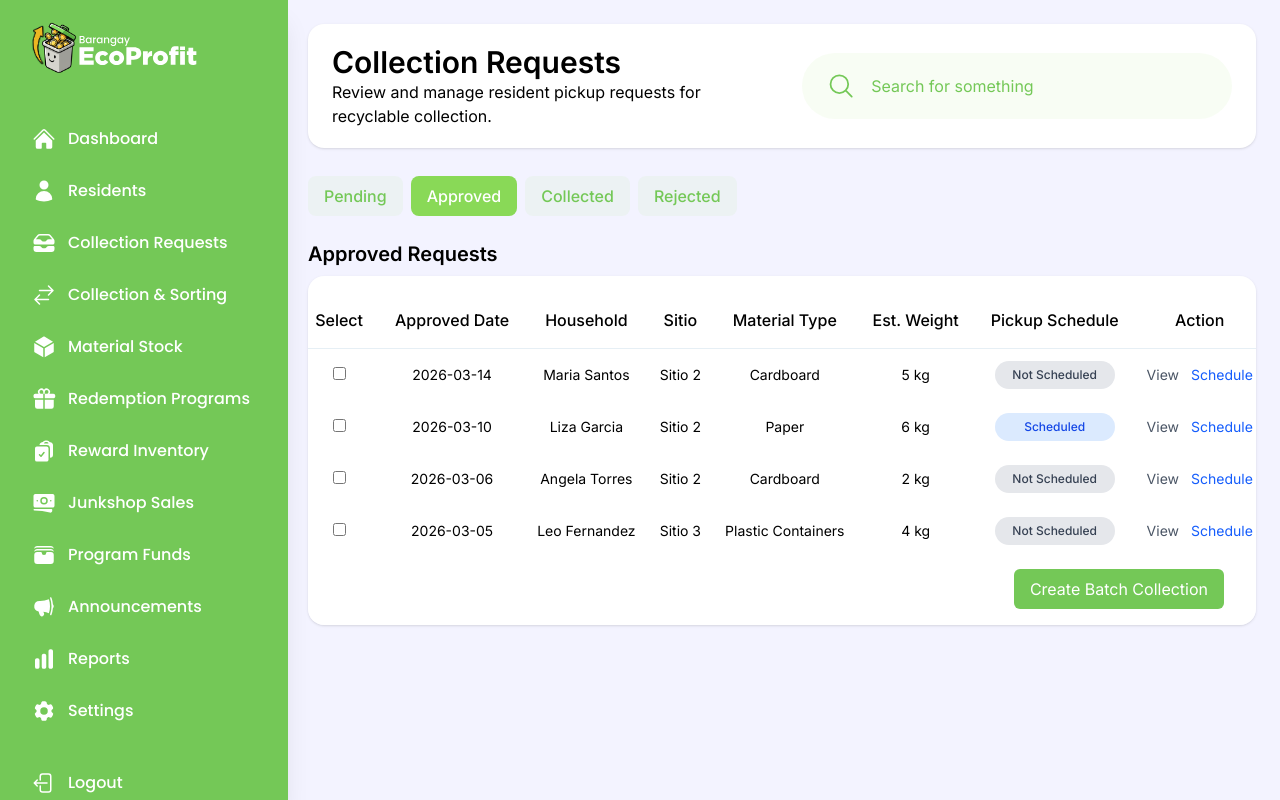
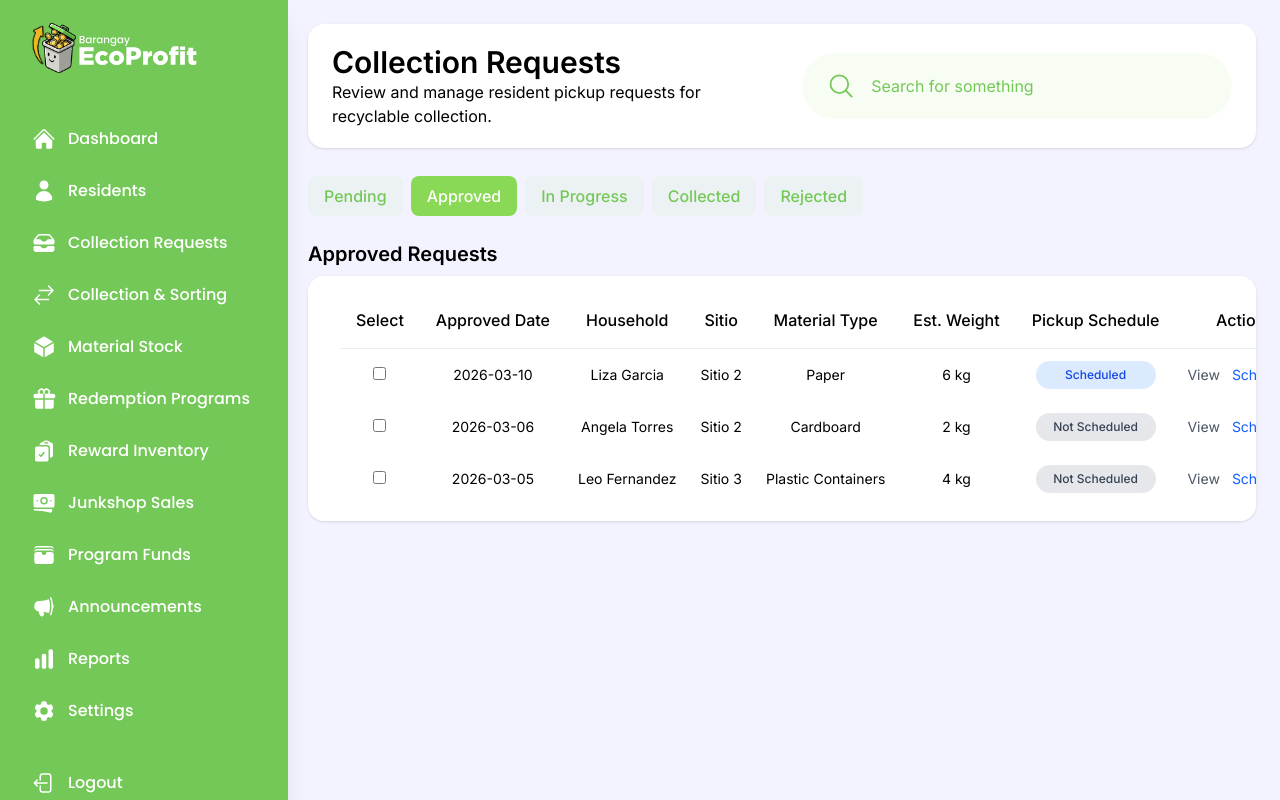
Before and after one commit to kentvillalun/ecoprofit, a Next.js app in the folder frontend/: page /collection-requests in a window 1280 px wide. Both pictures are taken after a click on the button "Approved". Built offline with nearby package versions, Linux system fonts and the light colour scheme.

Commit message:
Implement create bacth collection and added a new tab and status In progress

```diff
--- a/frontend/src/app/(barangay)/collection-requests/mockRequests.js
+++ b/frontend/src/app/(barangay)/collection-requests/mockRequests.js
@@ -32,7 +32,7 @@ export const mockRequests = [
     scheduleStatus: "not-scheduled",
     collectionDate: "",
     rejectionReason: "",
-    status: "approved",
+    status: "in_progress",
     photoUrl: "/mock/cardboard1.jpg",
   },
   {
--- a/frontend/src/app/(barangay)/collection-requests/page.jsx
+++ b/frontend/src/app/(barangay)/collection-requests/page.jsx
@@ -19,10 +19,34 @@ const inter = Inter({
 
 export default function CollectionRequests() {
   const [currentTab, setCurrentTab] = useState("requested");
+  const [requests, setRequests] = useState(mockRequests);
+  const [selectedApprovedRequests, setSelectedApprovedRequests] = useState([]);
+
+  const handleApprovedRequestSelect = (requestId) => {
+    setSelectedApprovedRequests((currentSelected) =>
+      currentSelected.includes(requestId)
+        ? currentSelected.filter((id) => id !== requestId)
+        : [...currentSelected, requestId]
+    );
+  };
+
+  const handleBatchCollection = () => {
+    if (selectedApprovedRequests.length === 0) return;
+
+    setRequests((currentRequests) =>
+      currentRequests.map((request) =>
+        selectedApprovedRequests.includes(request.id)
+          ? { ...request, status: "in_progress" }
+          : request
+      )
+    );
+    setSelectedApprovedRequests([]);
+  };
 
   const STATUS_TABS = [
     { key: "requested", label: "Pending" },
     { key: "approved", label: "Approved" },
+    { key: "in_progress", label: "In Progress" },
     { key: "collected", label: "Collected" },
     { key: "rejected", label: "Rejected" },
   ];
@@ -30,6 +54,7 @@ export default function CollectionRequests() {
   const titles = {
     requested: "Pending Requests",
     approved: "Approved Requests",
+    in_progress: "In Progress Requests",
     collected: "Collected Requests",
     rejected: "Rejected Requests",
   };
@@ -58,12 +83,33 @@ export default function CollectionRequests() {
               </h2>
 
               <div className="flex md:hidden flex-col gap-2">
-                <RequestCard data={mockRequests} status={currentTab} />
+                <RequestCard
+                  data={requests}
+                  status={currentTab}
+                  selectedIds={selectedApprovedRequests}
+                  onToggleSelect={handleApprovedRequestSelect}
+                />
               </div>
-              <RequestTable data={mockRequests} status={currentTab} />
+              <RequestTable
+                data={requests}
+                status={currentTab}
+                selectedIds={selectedApprovedRequests}
+                onToggleSelect={handleApprovedRequestSelect}
+                handleBatchCollection={handleBatchCollection}
+              />
             </div>
           )}
         </div>
+        {currentTab === "approved" && selectedApprovedRequests.length > 0 && (
+          <div className="fixed bottom-6 left-4 right-4 z-20 md:left-auto md:right-6">
+            <button
+              className="w-full rounded-2xl bg-primary px-5 py-4 text-white shadow-lg transition-all duration-200 hover:cursor-pointer hover:opacity-90 md:w-auto"
+              onClick={handleBatchCollection}
+            >
+              Create Batch Collection ({selectedApprovedRequests.length})
+            </button>
+          </div>
+        )}
       </PageContent>
     </Page>
   );
--- a/frontend/src/components/requests/RequestCard.jsx
+++ b/frontend/src/components/requests/RequestCard.jsx
@@ -8,26 +8,44 @@ import { Pill } from "../ui/Pill";
 // March 14, 2026
 
 // [ View Details ]
-export const RequestCard = ({ data, status }) => {
-
-
-  const filteredRequest = data.filter(req => req.status === status)
+export const RequestCard = ({
+  data,
+  status,
+  selectedIds = [],
+  onToggleSelect,
+}) => {
+  const filteredRequest = data.filter((req) => req.status === status);
 
   return (
     <>
-      {filteredRequest.map((d) => (
+      {filteredRequest.map((d) => {
+        const isApproved = status === "approved";
+        const isSelected = selectedIds.includes(d.id);
+
+        return (
+          <label
+            key={d.id}
+            className={`block ${isApproved ? "cursor-pointer" : ""}`}
+          >
+            {isApproved && (
+              <input
+                type="checkbox"
+                checked={isSelected}
+                onChange={() => onToggleSelect?.(d.id)}
+                className="sr-only"
+              />
+            )}
             <Card
-          key={d.id}
-          className="flex flex-row items-stretch justify-between "
+              className={`flex flex-row items-stretch justify-between transition-colors ${
+                isSelected ? "bg-[#E8F7E3]!" : ""
+              }`}
             >
               <div className="flex flex-col gap-1">
                 <h3 className="font-medium">{d.residentName}</h3>
                 <div className="text-[#727272] text-sm">
-              <p className="">
-                {d.sitio} • {d.materialType}
-              </p>
-              <p className="">Est. Qty: {d.estimatedWeight}</p>
-              <p className="">{d.createdAt}</p>
+                  <p>{`${d.sitio} • ${d.materialType}`}</p>
+                  <p>Est. Qty: {d.estimatedWeight}</p>
+                  <p>{d.createdAt}</p>
                 </div>
               </div>
               <div className="flex flex-col items-center justify-between min-h-full">
@@ -37,7 +55,9 @@ export const RequestCard = ({ data, status }) => {
                 </Link>
               </div>
             </Card>
-      ))}
+          </label>
+        );
+      })}
     </>
   );
 };
--- a/frontend/src/components/requests/RequestTable.jsx
+++ b/frontend/src/components/requests/RequestTable.jsx
@@ -11,7 +11,13 @@ const inter = Inter({
   weight: ["400", "500", "600", "700"],
 });
 
-export const RequestTable = ({ data, status }) => {
+export const RequestTable = ({
+  data,
+  status,
+  selectedIds = [],
+  onToggleSelect,
+  handleBatchCollection
+}) => {
   const tableConfig = {
     requested: [
       { header: "Date Requested", render: (data) => data.createdAt },
@@ -46,7 +52,16 @@ export const RequestTable = ({ data, status }) => {
       },
     ],
     approved: [
-      { header: "Select", render: (data) => <input type="checkbox" /> },
+      {
+        header: "Select",
+        render: (data) => (
+          <input
+            type="checkbox"
+            checked={selectedIds.includes(data.id)}
+            onChange={() => onToggleSelect?.(data.id)}
+          />
+        ),
+      },
       { header: "Approved Date", render: (data) => data.approvedAt },
       { header: "Household", render: (data) => data.residentName },
       { header: "Sitio", render: (data) => data.sitio },
@@ -63,6 +78,37 @@ export const RequestTable = ({ data, status }) => {
       {
         header: "Action",
         render: (data) => (
+          <div className="flex items-center justify-center">
+            <ApprovedActions />
+          </div>
+        ),
+      },
+    ],
+    in_progress: [
+      { header: "Approved Date", render: (data) => data.approvedAt },
+      { header: "Household", render: (data) => data.residentName },
+      { header: "Sitio", render: (data) => data.sitio },
+      { header: "Material Type", render: (data) => data.materialType },
+      { header: "Est. Weight", render: (data) => data.estimatedWeight },
+      {
+        header: "Status",
+        render: (data) => (
+          <div className="flex items-center justify-center">
+            <Pill type={data.status} />
+          </div>
+        ),
+      },
+      {
+        header: "Pickup Schedule",
+        render: (data) => (
+          <div className="flex items-center justify-center">
+            <Pill type={data.scheduleStatus} />
+          </div>
+        ),
+      },
+      {
+        header: "Action",
+        render: () => (
           <div className="flex items-center justify-center">
             <ApprovedActions />
           </div>
@@ -114,7 +160,7 @@ export const RequestTable = ({ data, status }) => {
 
   return (
     <Card
-      className={`${inter.className} hidden md:flex md:flex-col px-8  overflow-x-auto md:gap-3`}
+      className={`${inter.className} hidden md:flex md:flex-col px-8  overflow-x-auto md:gap-3 md:items-start`}
     >
       <table className="w-full text-sm border-collapse text-nowrap">
         <thead className="border-b border-[#E6EFF5]">
@@ -141,11 +187,7 @@ export const RequestTable = ({ data, status }) => {
           ))}
         </tbody>
       </table>
-      {status === "approved" && (
-        <div className="flex items-center justify-end w-full">
-          <button className="px-4 rounded-md bg-[#74C857] text-white py-2 hover:bg-primary transition-all duration-200 ease-in-out hover:cursor-pointer">Create Batch Collection</button>
-        </div>
-      )}
+
     </Card>
   );
 };
--- a/frontend/src/components/ui/Pill.jsx
+++ b/frontend/src/components/ui/Pill.jsx
@@ -5,11 +5,12 @@ const poppins = Poppins({
   weight: ["400", "500", "600", "700"],
 });
 
-// pending || approved || collected || rejected
+// pending || approved || in_progress || collected || rejected
 export const Pill = ({ type }) => {
   const styles = {
     requested: "bg-[#FCD50A25] text-[#EEB90E]",
     approved: "bg-[#1D9BF017] text-[#1D9BF0]",
+    in_progress: "bg-[#FFF4D6] text-[#C88A00]",
     rejected: "bg-[#FFE4E4] text-[#E54848]",
     collected: "bg-[#89D95720] text-[#74C857]",
     "not-scheduled": "bg-gray-200 text-gray-700",
@@ -19,6 +20,7 @@ export const Pill = ({ type }) => {
   const labels = {
     requested: "Pending",
     approved: "Approved",
+    in_progress: "In Progress",
     rejected: "Rejected",
     collected: "Collected",
     "not-scheduled": "Not Scheduled",
```
Lines whose indentation alone changed are shown as unchanged.
